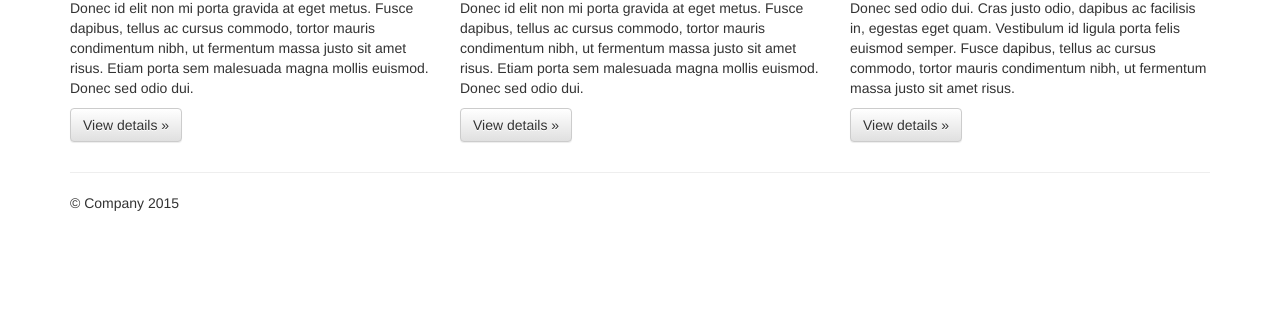
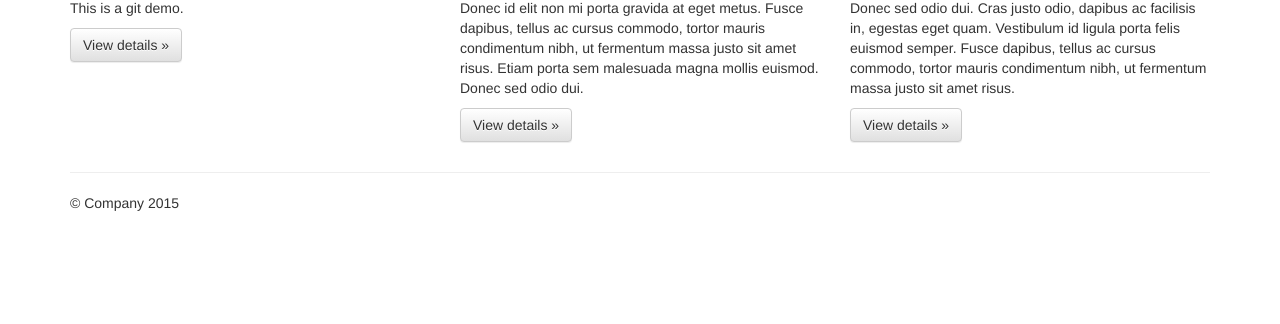
Before and after one commit to Marios7/Git-Demo-, a plain HTML site: page index.html in a window 1280 px wide. Shown: the part 476-800 px from the top of the page. Drawn offline with nearby package versions, Linux system fonts and the light colour scheme.

Commit message:
added modification

```diff
--- a/index.html
+++ b/index.html
@@ -66,7 +66,7 @@
       <div class="row">
         <div class="col-md-4">
           <h2>Heading</h2>
-          <p>Donec id elit non mi porta gravida at eget metus. Fusce dapibus, tellus ac cursus commodo, tortor mauris condimentum nibh, ut fermentum massa justo sit amet risus. Etiam porta sem malesuada magna mollis euismod. Donec sed odio dui. </p>
+          <p>This is a git demo.</p>
           <p><a class="btn btn-default" href="#" role="button">View details &raquo;</a></p>
         </div>
         <div class="col-md-4">
```
Also changed, not shown: ToDo.txt.
